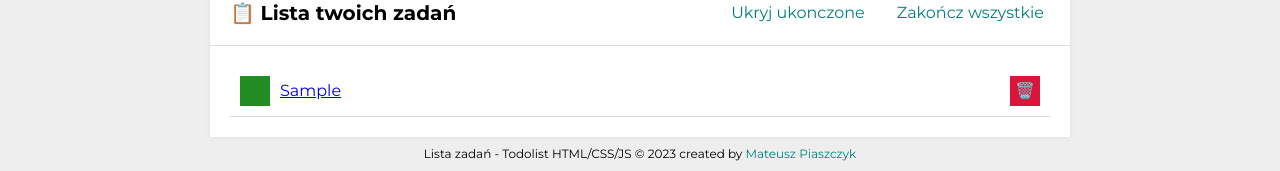
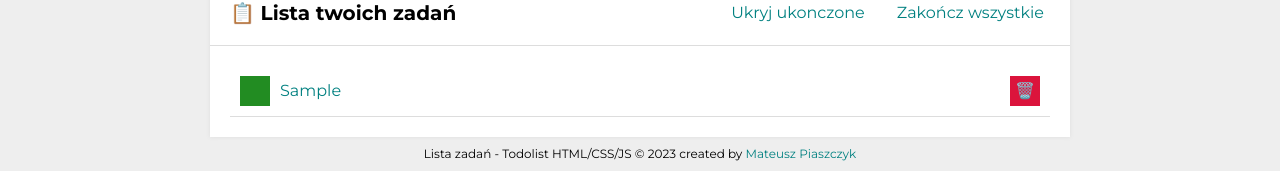
Before and after one commit to MateuszPiaszczyk/todo-list-react, a React (Create React App) app: page /#/zadania in a window 1280 px wide. Both pictures are taken after typing "Sample" into the empty fields and a click on the button "Dodaj zadanie". Shown: the part 485-656 px from the top of the page. Built offline with nearby package versions, Linux system fonts and the light colour scheme.

Commit message:
StyledNavLink color changed

```diff
--- a/src/features/tasks/TasksPage/TaskList/index.js
+++ b/src/features/tasks/TasksPage/TaskList/index.js
@@ -1,6 +1,4 @@
 import { useDispatch, useSelector } from "react-redux";
-import { NavLink } from "react-router-dom";
-
 import { toTask } from "../../../../routes";
 import {
   selectHideDone,
@@ -14,7 +12,8 @@ import {
   List,
   Item,
   Content,
-  Button
+  Button,
+  StyledNavLink
 } from "./styled";
 
 const TaskList = () => {
@@ -32,7 +31,7 @@ const TaskList = () => {
             {task.done ? " ✓ " : ""}
           </Button>
           <Content done={task.done}>
-            <NavLink to={toTask({ id: task.id })}>{task.content}</NavLink>
+            <StyledNavLink to={toTask({ id: task.id })}>{task.content}</StyledNavLink>
           </Content>
           <Button remove onClick={() => dispatch(removeTask(task.id))}>
             🗑️
--- a/src/features/tasks/TasksPage/TaskList/styled.js
+++ b/src/features/tasks/TasksPage/TaskList/styled.js
@@ -1,3 +1,4 @@
+import { Link } from "react-router-dom";
 import styled, { css } from "styled-components";
 
 export const List = styled.ul`
@@ -25,10 +26,14 @@ export const Content = styled.span`
   ${({ done }) =>
     done &&
     css`
+      color: ${({ theme }) => theme.color.teal};
       text-decoration: line-through;
     `}
 `;
-
+export const StyledNavLink = styled(Link)`
+  color: ${({ theme }) => theme.color.teal};
+  text-decoration:none;
+`;
 export const Button = styled.button`
   border: none;
   color: ${({ theme }) => theme.color.white};
@@ -47,7 +52,7 @@ export const Button = styled.button`
   ${({ remove }) =>
     remove &&
     css`
-      background-color: ${({theme}) => theme.color.crimson };
+      background-color: ${({ theme }) => theme.color.crimson};
     `}
 
     &:hover {
```
